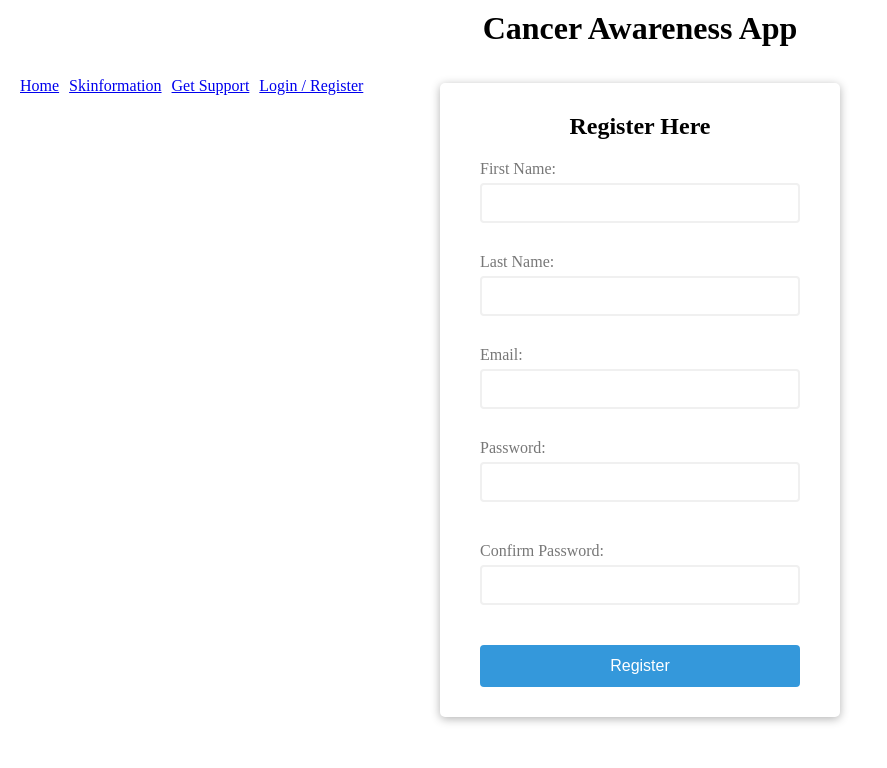
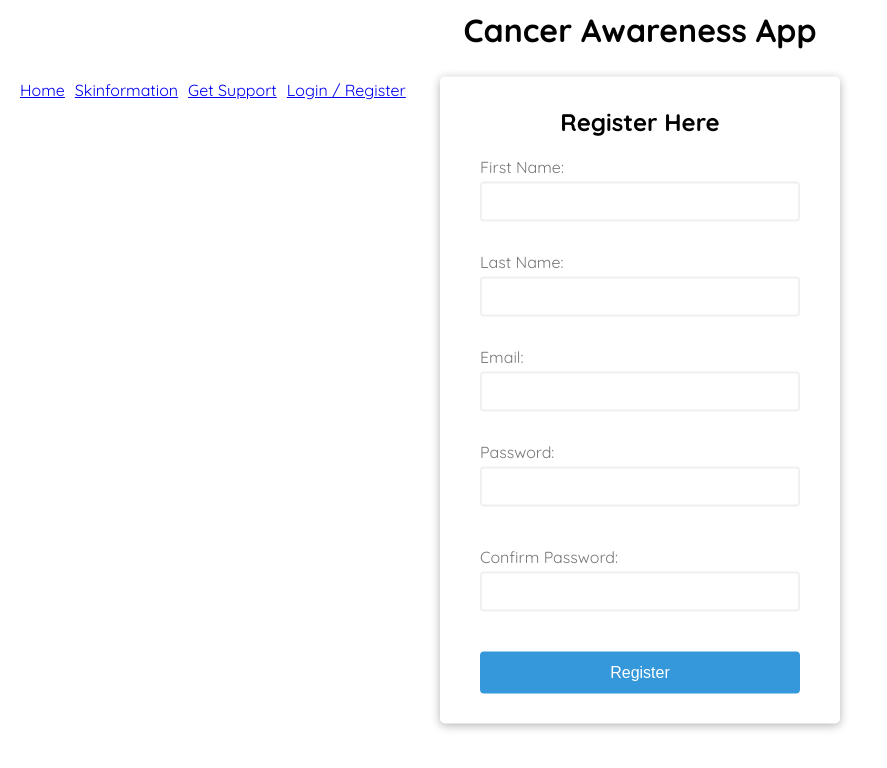
Before and after one commit to TestDrivenDesign/project-frontend, a Vue app: page /register in a window 1280 px wide. Shown: the top 768 px of the page, without its empty margins (0-887 px from the left). Built offline with nearby package versions, Linux system fonts and the light colour scheme.

Commit message:
moved Navbar to separate compopnent

```diff
--- a/src/App.vue
+++ b/src/App.vue
@@ -1,42 +1,16 @@
 <script setup>
-import { RouterLink, RouterView } from 'vue-router'
+import { RouterView } from 'vue-router'
 import HeaderComponent from './components/HeaderComponent.vue'
-import { useUserStore } from './stores/user'
-
-const user = useUserStore()
-
-const handleLogOut = () => {
-  user.logUserOut()
-}
+import NavbarComponent from './components/NavbarComponent.vue'
 </script>
 
 <template>
   <header>
     <HeaderComponent />
-    <nav class="navbar">
-      <RouterLink to="/">Home</RouterLink>
-      <RouterLink to="/skinformation">Skinformation</RouterLink>
-      <RouterLink to="/support">Get Support</RouterLink>
-      <div v-if="user.isUserLoggedIn" class="user">
-        <RouterLink to="/profile">{{ user.login.firstName }} {{ user.login.lastName }}</RouterLink>
-        <button @click="handleLogOut">Log Out</button>
-      </div>
-      <RouterLink v-else to="/login">Login / Register</RouterLink>
-    </nav>
+    <NavbarComponent />
   </header>
 
   <RouterView />
 </template>
 
-<style scoped>
-.navbar {
-  width: 100vw;
-  padding: 20px;
-  display: flex;
-  justify-content: flex-start;
-}
-
-.navbar a {
-  margin-right: 10px;
-}
-</style>
+<style scoped></style>
--- a/src/assets/main.css
+++ b/src/assets/main.css
@@ -1,4 +1,4 @@
-@import url('https://fonts.googleapis.com/css2?family=Open+Sans&display=swap');
+@import url('https://fonts.googleapis.com/css?family=Quicksand:400,500,700');
 
 * {
   margin: 0;
@@ -10,4 +10,5 @@
   min-height: 100vh;
   display: flex;
   flex-direction: column;
+  font-family: 'Quicksand', sans-serif;
 }
--- /dev/null
+++ b/src/components/NavbarComponent.vue
@@ -0,0 +1,36 @@
+<template>
+  <nav class="navbar">
+    <RouterLink to="/">Home</RouterLink>
+    <RouterLink to="/skinformation">Skinformation</RouterLink>
+    <RouterLink to="/support">Get Support</RouterLink>
+    <div v-if="user.isUserLoggedIn" class="user">
+      <RouterLink to="/profile">{{ user.login.firstName }} {{ user.login.lastName }}</RouterLink>
+      <button @click="handleLogOut">Log Out</button>
+    </div>
+    <RouterLink v-else to="/login">Login / Register</RouterLink>
+  </nav>
+</template>
+
+<script setup>
+import { RouterLink } from 'vue-router'
+import { useUserStore } from '../stores/user'
+
+const user = useUserStore()
+
+const handleLogOut = () => {
+  user.logUserOut()
+}
+</script>
+
+<style scoped>
+.navbar {
+  width: 100vw;
+  padding: 20px;
+  display: flex;
+  justify-content: flex-start;
+}
+
+.navbar a {
+  margin-right: 10px;
+}
+</style>
```
